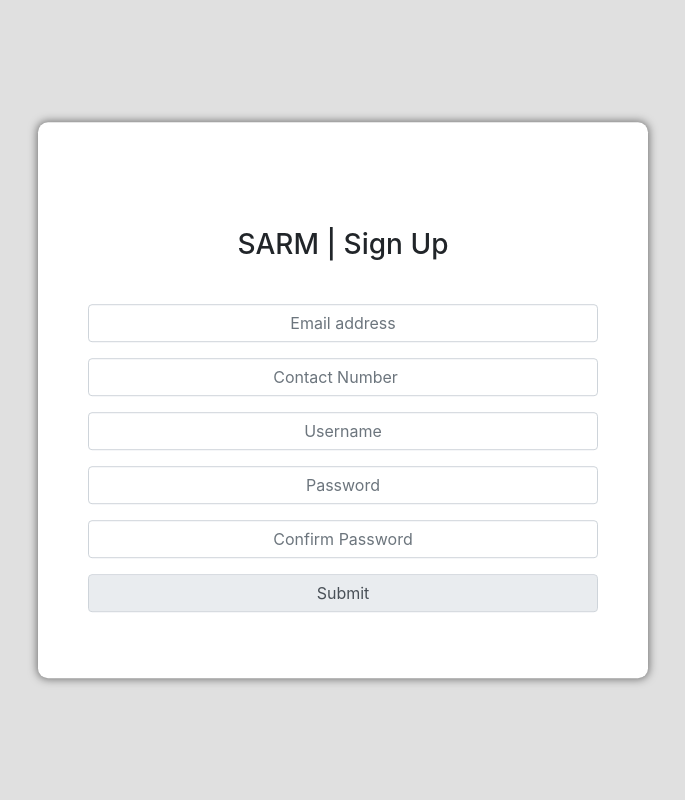
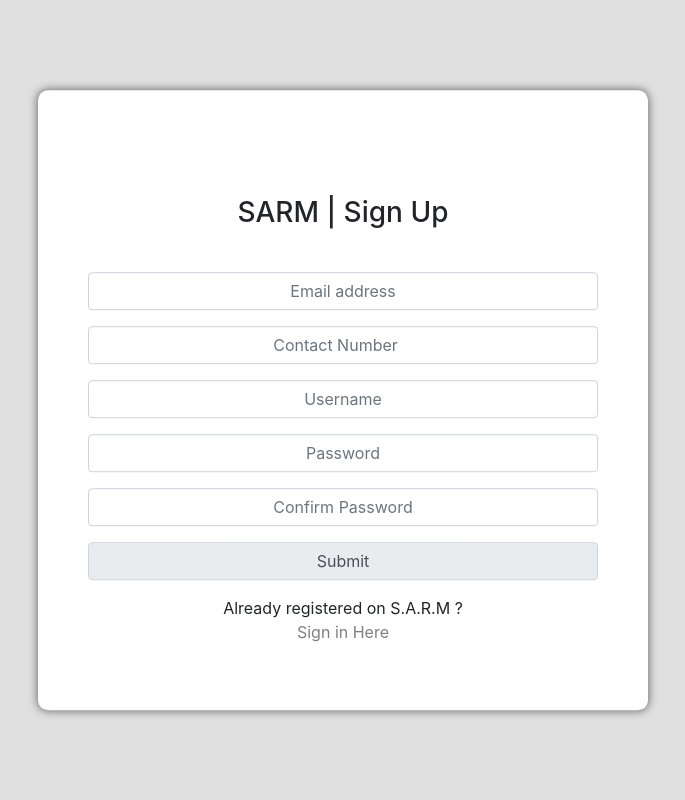
Before and after one commit to madhaven/SARM, a PHP site: page /signup.php in a window 1280 px wide. Shown: the whole page, without its empty margins (297-982 px from the left). Run offline with PHP 8.4, Linux system fonts and the light colour scheme.

Commit message:
Update signup.php

```diff
--- a/signup.php
+++ b/signup.php
@@ -112,6 +112,7 @@ if (isset($_POST['submit'])){
                         <div class="form-group"><input type="password" class="form-control validate" placeholder="Confirm Password" oninput="valConfirm();" id="pass2"></div>
                         <div class="form-group"><input name="submit" type="submit" id="submit" class="form-control validate" disabled></div>
                     </form>
+                    <p>Already registered on S.A.R.M ?<br><a href="signin.php">Sign in Here</a></p>
                 </div>
             </center>
         </div>
```
